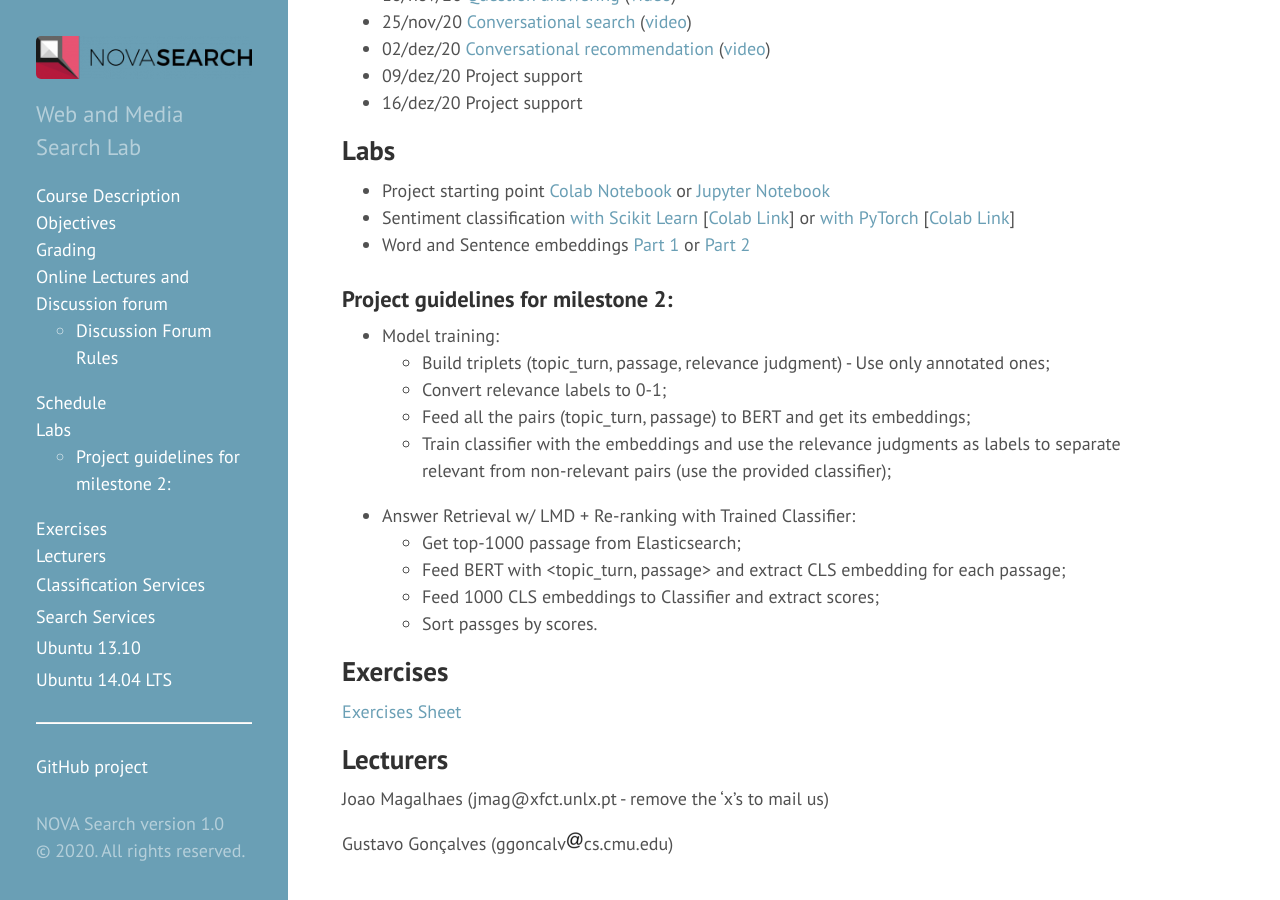
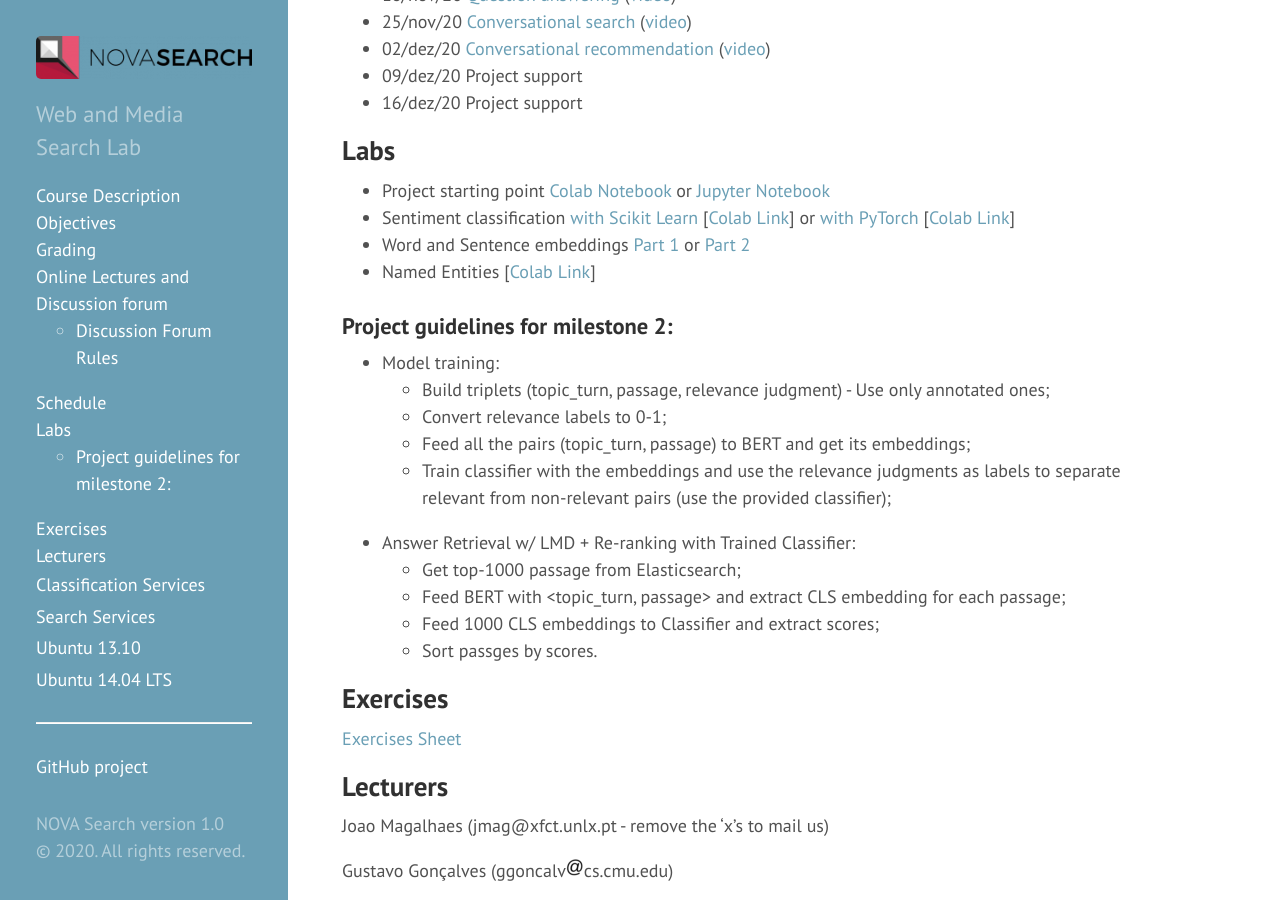
Before and after one commit to novasearch/wiki.novasearch.org, a Jekyll site: the page built from wiki/IR_NLP.md, in a window 1280 px wide and 900 px high, scrolled down 1503 px. Built offline with Jekyll 4.4.1, drawn with Linux system fonts in a browser that asks for light colours.

Commit message:
Update IR_NLP.md
Added NER Lab

```diff
--- a/wiki/IR_NLP.md
+++ b/wiki/IR_NLP.md
@@ -51,6 +51,7 @@ When registering for the discussion forum, please follow the username schema: "F
  - Project starting point [Colab Notebook](/assets/files/Project-Colab.zip) or [Jupyter Notebook](/assets/files/Project-Jupyter.zip)
  - Sentiment classification [with Scikit Learn](/assets/files/Sentiment_classification_scikit_learn.ipynb) \[[Colab Link](https://colab.research.google.com/drive/1zV24gqXke5eJXNkbWNLpfQCxUfcemx-T?usp=sharing)\] or [with PyTorch](/assets/files/SentimentClassification-Colab.ipynb) \[[Colab Link](https://colab.research.google.com/drive/1UQ43GXaI_4bsu79wY4CQ5af3kNQ2Lqa3?usp=sharing)\]
  - Word and Sentence embeddings [Part 1](https://colab.research.google.com/drive/1CAjsUFwK--3366jotyOr6Jxe__bMmyhi?usp=sharing) or [Part 2](https://colab.research.google.com/drive/19dXRLvO_FrtOLyvaX1JAaPmOX8XGPCgy?usp=sharin)
+ - Named Entities \[[Colab Link](https://colab.research.google.com/drive/1SxajcE0YPz-qq6HGUiDlkYs2P2MPaTEx#scrollTo=PTDAyspiTL1-)\]
 
 ### Project guidelines for milestone 2:
  - Model training:
```
